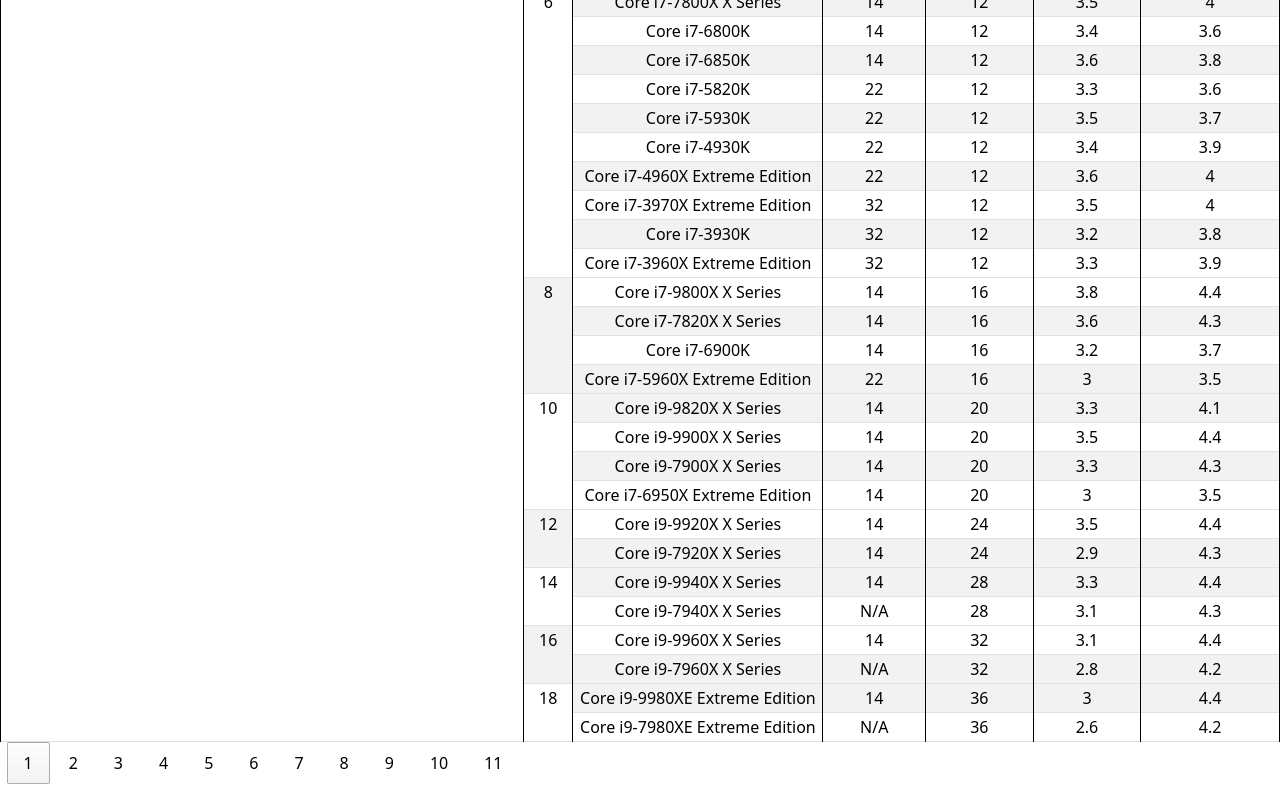
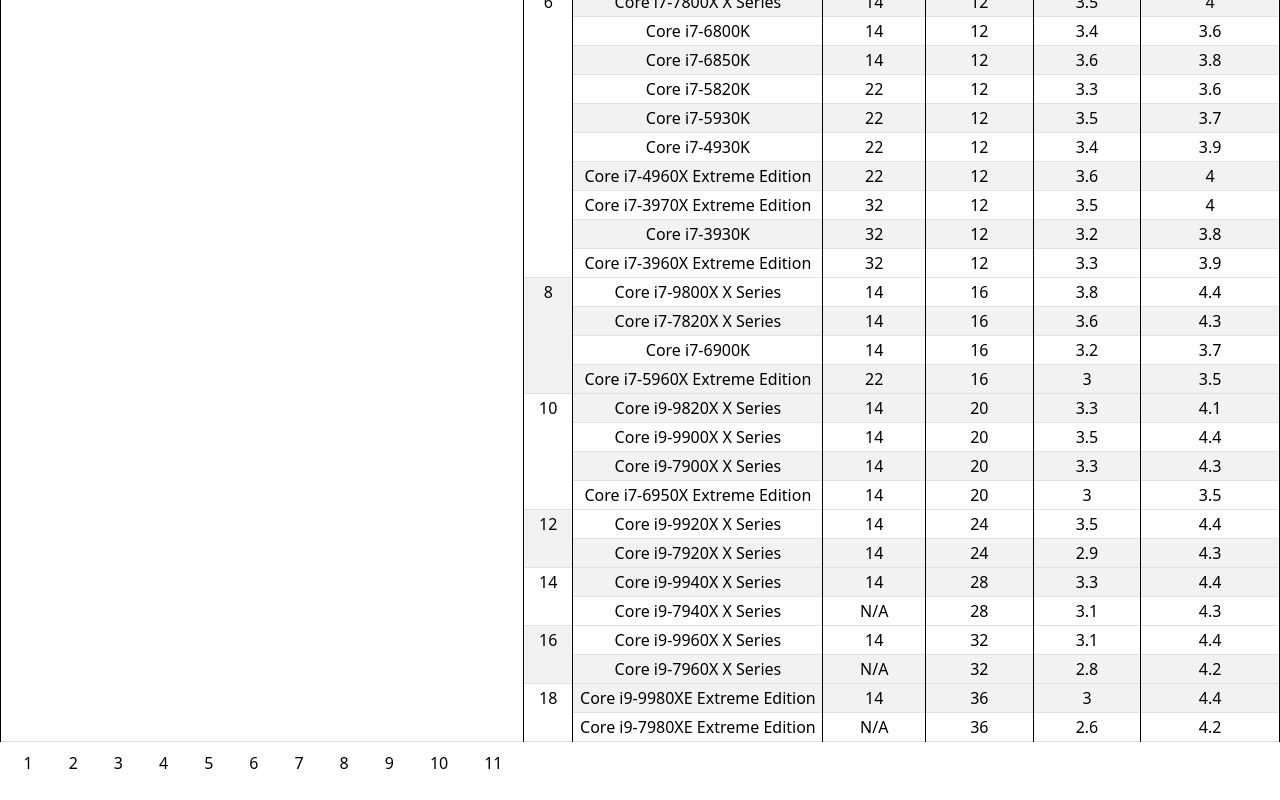
Before and after one commit to Rhythm-agrawal/dashboard-sla, a Vue app: page / in a window 1280 px wide. Shown: the part 2316-3116 px from the top of the page. Built offline with nearby package versions, Linux system fonts and the light colour scheme.

Commit message:
Added Pagination component

```diff
--- a/src/components/Dashboard.vue
+++ b/src/components/Dashboard.vue
@@ -124,19 +124,7 @@
       </TableBody>
 
       <TableFooter>
-        <div class="pagination">
-          <span>
-            <a
-              v-for="number in paginationMeta.pages"
-              role="button"
-              :class="
-                'paginate_button ' + (number === currentPage ? 'active' : '')
-              "
-              @click="setCurrentPage(number)"
-              >{{ number }}</a
-            >
-          </span>
-        </div>
+        <Pagination :data="paginationMeta.pages" :callback="setCurrentPage" />
       </TableFooter>
     </Table>
     <!-- End of Table Design -->
@@ -146,6 +134,7 @@
 <script>
 import { ref, computed } from "vue";
 import data from "../assets/data.json";
+import Pagination from "../components/Pagination.vue";
 import Table from "../components/table/Table.vue";
 import TableHeader from "../components/table/TableHeader.vue";
 import TableBody from "../components/table/TableBody.vue";
@@ -164,6 +153,7 @@
     TableHeader,
     TableBody,
     TableFooter,
+    Pagination,
   },
   setup() {
     const now = new Date();
@@ -198,13 +188,13 @@
       let data = UIData;
       let statusSet = new Set();
 
+      /*** Take statuses & search by input */
       data.forEach((element) => {
         let status = element.Status;
-        // let cores = element.Cores;
+
         // push status to set
         statusSet.add(status);
         if (hidestatus.value.includes(status)) return; // Hide by status
-        if (searchKeywords !== "") {
         if (
           Object.values(element).some((value) =>
             value
@@ -213,9 +203,6 @@
               .includes(searchKeywords.value.toLowerCase())
           )
         ) {
-            _data.push(element);
-          }
-        } else {
           _data.push(element);
         }
       });
--- /dev/null
+++ b/src/components/Pagination.vue
@@ -0,0 +1,26 @@
+<template>
+  <div class="pagination">
+    <span>
+      <a
+        v-for="number in data"
+        role="button"
+        :class="'paginate_button ' + (number === currentPage ? 'active' : '')"
+        @click="callback(number)"
+        >{{ number }}</a
+      >
+    </span>
+  </div>
+</template>
+
+<script>
+export default {
+  name: "Pagination",
+  props: {
+    data: Array,
+    callback: Function,
+  },
+  setup() {
+    //
+  },
+};
+</script>
```
Lines whose indentation alone changed are shown as unchanged.
